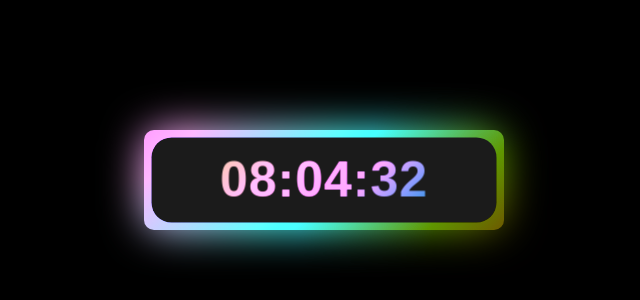
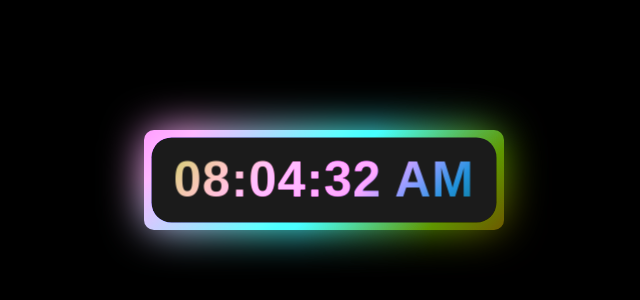
Before and after one commit to avinash-gj/dc, a plain HTML site: page index.html in a window 1280 px wide. Shown: the part 220-520 px from the top of the page, without its empty margins (316-956 px from the left). Drawn offline with Linux system fonts and the light colour scheme.

Commit message:
Update index.html

```diff
--- a/index.html
+++ b/index.html
@@ -35,7 +35,7 @@
 	 	if(seconds < 10){
 	 		seconds = "0" + seconds;
 	 	}
-	 	time.textContent = hours + ":" + minutes + ":" + seconds;
+	 	time.textContent = hours + ":" + minutes + ":" + seconds + " " + day_night;
 	 });
 
 	 </script>
```
